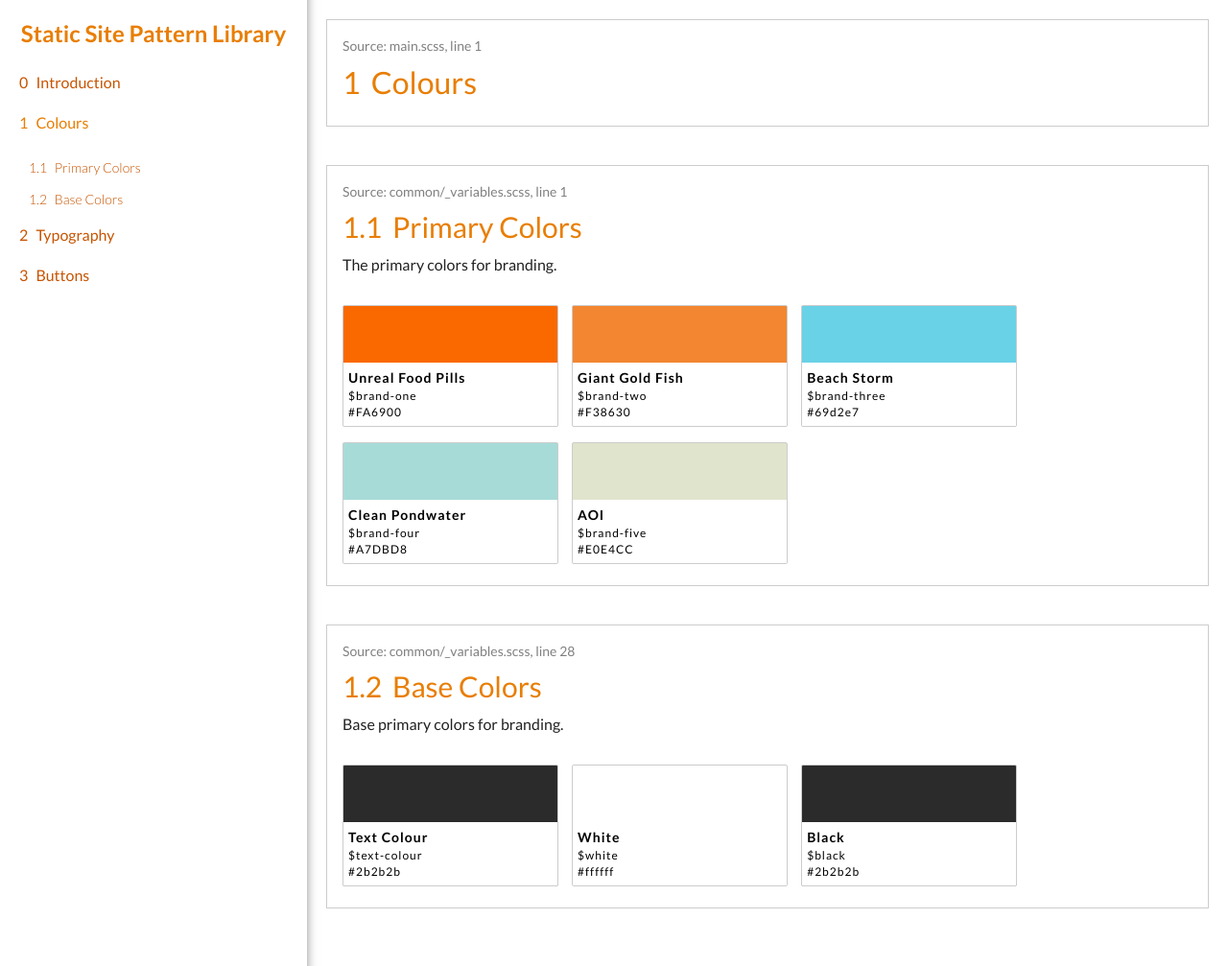
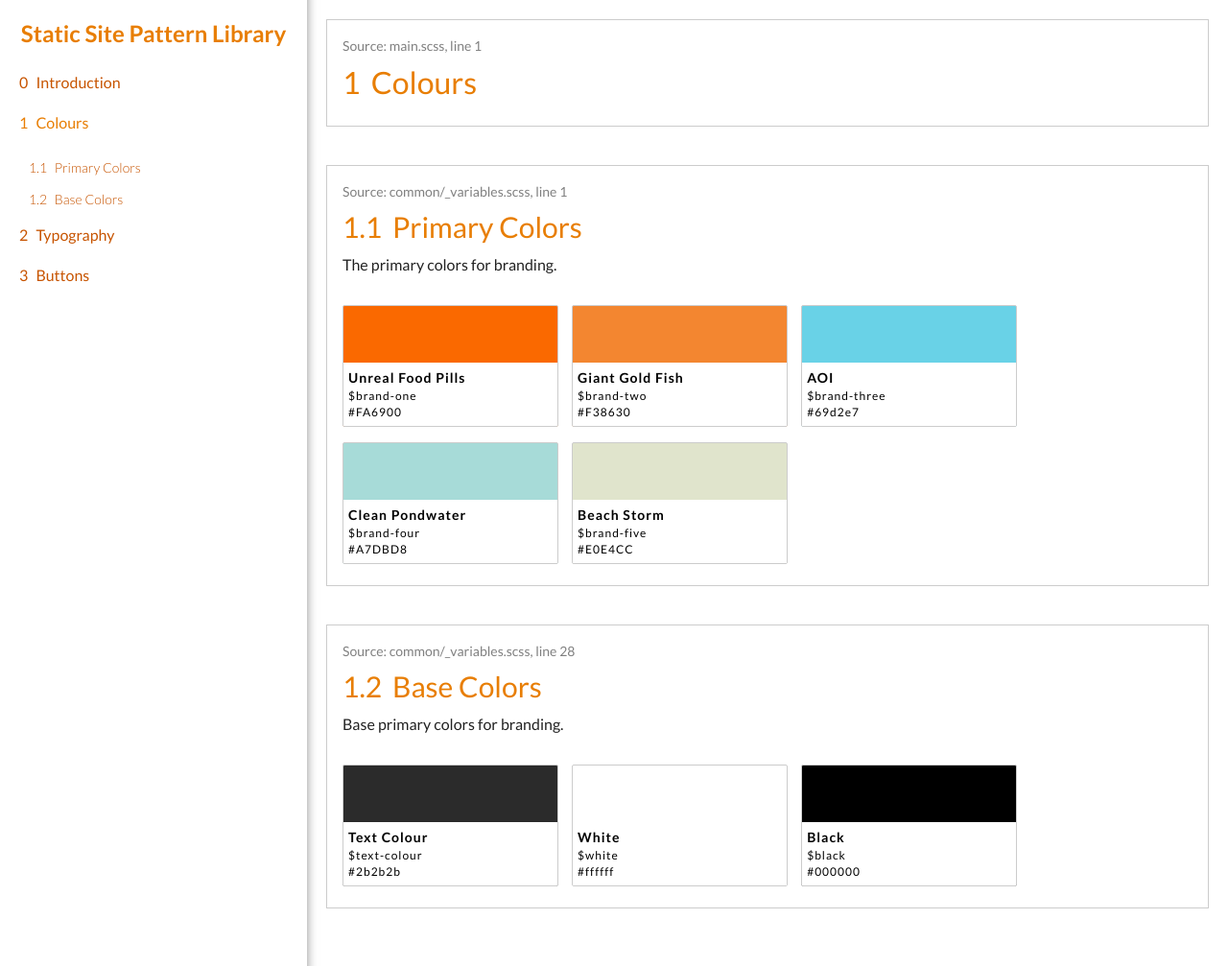
Before and after one commit to imaginatecreative/imaginatecreative.github.io, a Jekyll site: the page styleguide/section-colours.html, which Jekyll copies as it is, in a window 1280 px wide and 1007 px high. Shown: the whole window at 96% size. Built offline with Jekyll 4.4.1, drawn with Linux system fonts in a browser that asks for light colours.

```diff
--- a/_includes/comments.html
+++ b/_includes/comments.html
@@ -9,5 +9,7 @@
     </br>
     <label><textarea name="fields[message]"></textarea>Message</label>
     </br>
+    <input type="hidden" id="comment-parent" name="fields[replying_to]" value="">
+    </br>
     <button type="submit">Submit</button>
 </form>
--- a/_people/person-one.markdown
+++ /dev/null
@@ -1,6 +0,0 @@
----
-title: Person One
-date: 2017-11-23 16:25:00 Z
----
-
-Possimus qui repellat quam quia qui amet laborum. Est molestias quia facere sed ad. Consectetur dicta cumque debitis autem odio. Molestiae laborum id quas ut.
--- a/package.json
+++ b/package.json
@@ -10,6 +10,8 @@
     "gulp-load-plugins": "^1.5.0",
     "gulp-plumber": "^1.1.0",
     "gulp-sass": "^3.1.0",
+
+
     "kss": "^3.0.0-beta.18",
     "michelangelo": "^0.6.1"
   },
--- a/staticman.yml
+++ b/staticman.yml
@@ -7,7 +7,7 @@ comments:
   #
   # Names of the fields the form is allowed to submit. If a field that is
   # not here is part of the request, an error will be thrown.
-  allowedFields: ["name", "email", "message"]
+  allowedFields: ["name", "email", "message", "replying_to"]
 
   # (*) REQUIRED
   #
@@ -69,7 +69,7 @@ comments:
 
   # Names of required fields. If any of these isn't in the request or is empty,
   # an error will be thrown.
-  requiredFields: ["name", "email",  "message"]
+  requiredFields: ["name", "email",  "message", "replying_to"]
 
   # List of transformations to apply to any of the fields supplied. Keys are
   # the name of the field and values are possible transformation types.
--- a/styleguide/item-colours-base.html
+++ b/styleguide/item-colours-base.html
@@ -101,7 +101,7 @@
                   </li>
                   <li class="kss-parameters__item">
                     <p class="kss-parameters__description">
-                      #2b2b2b; Black
+                      #000000; Black
 
                     </p>
                     <code class="kss-parameters__name">$black</code>
--- a/styleguide/item-colours-brand.html
+++ b/styleguide/item-colours-brand.html
@@ -101,21 +101,21 @@
                   </li>
                   <li class="kss-parameters__item">
                     <p class="kss-parameters__description">
-                      #69d2e7; Beach Storm
+                      #69d2e7; AOI
 
                     </p>
                     <code class="kss-parameters__name">$brand-three</code>
                   </li>
                   <li class="kss-parameters__item">
                     <p class="kss-parameters__description">
-                      #A7DBD8; Clean Pondwater
+                      #A7DBD8;  Clean Pondwater
 
                     </p>
                     <code class="kss-parameters__name">$brand-four</code>
                   </li>
                   <li class="kss-parameters__item">
                     <p class="kss-parameters__description">
-                      #E0E4CC; AOI
+                      #E0E4CC; Beach Storm
 
                     </p>
                     <code class="kss-parameters__name">$brand-five</code>
--- a/styleguide/section-colours.html
+++ b/styleguide/section-colours.html
@@ -132,21 +132,21 @@
                   </li>
                   <li class="kss-parameters__item">
                     <p class="kss-parameters__description">
-                      #69d2e7; Beach Storm
+                      #69d2e7; AOI
 
                     </p>
                     <code class="kss-parameters__name">$brand-three</code>
                   </li>
                   <li class="kss-parameters__item">
                     <p class="kss-parameters__description">
-                      #A7DBD8; Clean Pondwater
+                      #A7DBD8;  Clean Pondwater
 
                     </p>
                     <code class="kss-parameters__name">$brand-four</code>
                   </li>
                   <li class="kss-parameters__item">
                     <p class="kss-parameters__description">
-                      #E0E4CC; AOI
+                      #E0E4CC; Beach Storm
 
                     </p>
                     <code class="kss-parameters__name">$brand-five</code>
@@ -188,7 +188,7 @@
                   </li>
                   <li class="kss-parameters__item">
                     <p class="kss-parameters__description">
-                      #2b2b2b; Black
+                      #000000; Black
 
                     </p>
                     <code class="kss-parameters__name">$black</code>
```
Also changed, not shown: scss/common/_variables.scss (+5 -5 lines).
